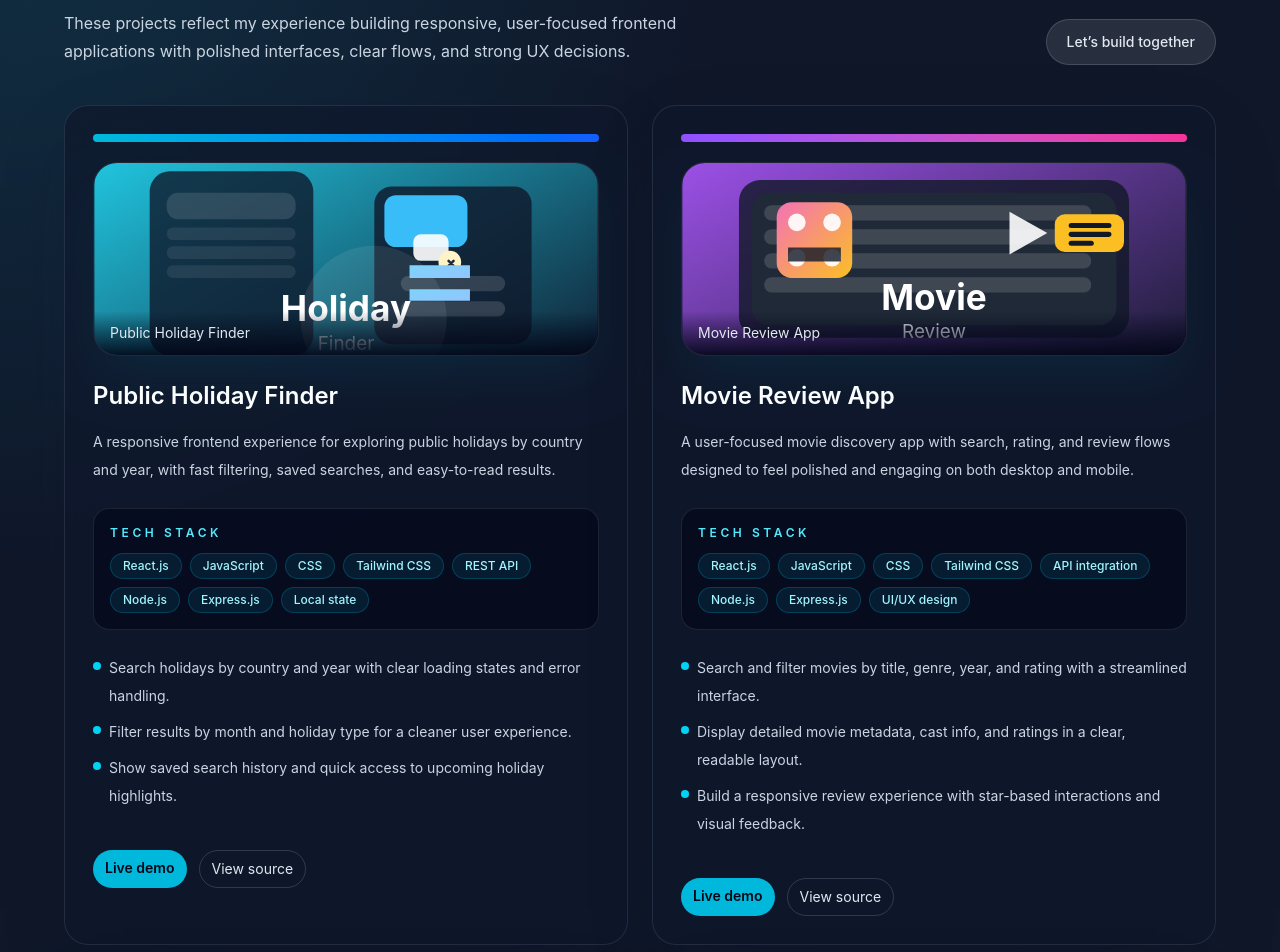
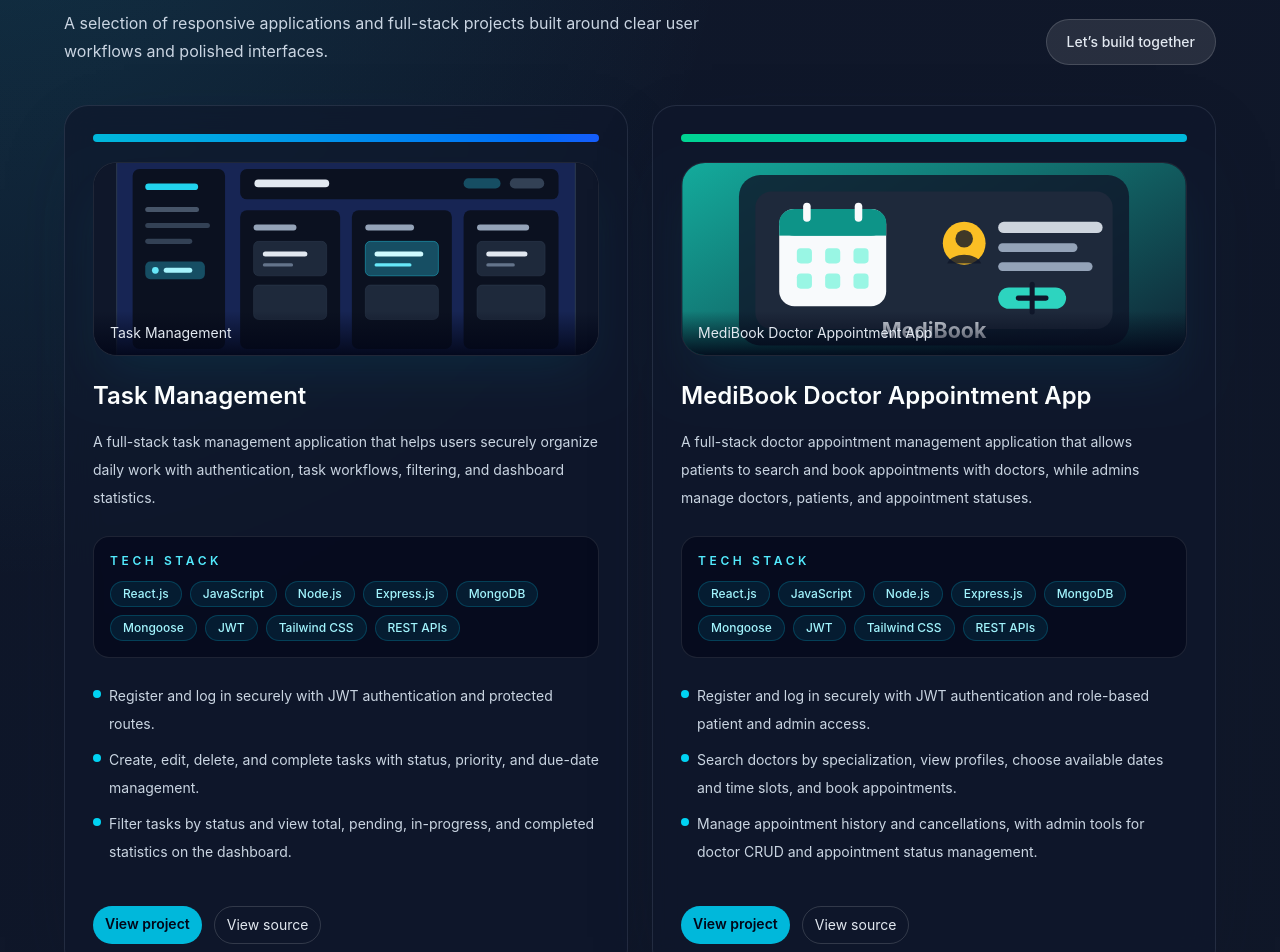
Before and after one commit to nelavaihema/PROTFOLIO, a React (Create React App) app in the folder client/: page / in a window 1280 px wide. Shown: the part 2320-3272 px from the top of the page. Built offline with nearby package versions, Linux system fonts and the light colour scheme.

Commit message:
changed project

```diff
--- a/client/src/components/Projects.js
+++ b/client/src/components/Projects.js
@@ -1,41 +1,41 @@
 import React from "react";
-import holidayImg from "../assets/project-holiday.svg";
-import movieImg from "../assets/project-movie.svg";
+import doctorImg from "../assets/project-doctor.svg";
+import taskImg from "../assets/project-task.svg";
 import recipeImg from "../assets/project-recipe.svg";
 import fitnessImg from "../assets/project-fitness.svg";
 
 const projects = [
   {
-    title: "Public Holiday Finder",
-    image: holidayImg,
+    title: "Task Management",
+    image: taskImg,
     description:
-      "A responsive frontend experience for exploring public holidays by country and year, with fast filtering, saved searches, and easy-to-read results.",
-    techStack: ["React.js", "JavaScript", "CSS", "Tailwind CSS", "REST API", "Node.js", "Express.js", "Local state"],
+      "A full-stack task management application that helps users securely organize daily work with authentication, task workflows, filtering, and dashboard statistics.",
+    techStack: ["React.js", "JavaScript", "Node.js", "Express.js", "MongoDB", "Mongoose", "JWT", "Tailwind CSS", "REST APIs"],
     highlights: [
-      "Search holidays by country and year with clear loading states and error handling.",
-      "Filter results by month and holiday type for a cleaner user experience.",
-      "Show saved search history and quick access to upcoming holiday highlights.",
+      "Register and log in securely with JWT authentication and protected routes.",
+      "Create, edit, delete, and complete tasks with status, priority, and due-date management.",
+      "Filter tasks by status and view total, pending, in-progress, and completed statistics on the dashboard.",
     ],
-    ctaLabel: "Live demo",
-    ctaHref: "https://public-holiday-finder.netlify.app/",
-    repoHref: "https://github.com/nelavaihema/mini-project",
+    ctaLabel: "View project",
+    ctaHref: "https://github.com/nelavaihema/Task-management",
+    repoHref: "https://github.com/nelavaihema/Task-management",
     accent: "from-cyan-500 to-blue-600",
   },
   {
-    title: "Movie Review App",
-    image: movieImg,
+    title: "MediBook Doctor Appointment App",
+    image: doctorImg,
     description:
-      "A user-focused movie discovery app with search, rating, and review flows designed to feel polished and engaging on both desktop and mobile.",
-    techStack: ["React.js", "JavaScript", "CSS", "Tailwind CSS", "API integration", "Node.js", "Express.js", "UI/UX design"],
+      "A full-stack doctor appointment management application that allows patients to search and book appointments with doctors, while admins manage doctors, patients, and appointment statuses.",
+    techStack: ["React.js", "JavaScript", "Node.js", "Express.js", "MongoDB", "Mongoose", "JWT", "Tailwind CSS", "REST APIs"],
     highlights: [
-      "Search and filter movies by title, genre, year, and rating with a streamlined interface.",
-      "Display detailed movie metadata, cast info, and ratings in a clear, readable layout.",
-      "Build a responsive review experience with star-based interactions and visual feedback.",
+      "Register and log in securely with JWT authentication and role-based patient and admin access.",
+      "Search doctors by specialization, view profiles, choose available dates and time slots, and book appointments.",
+      "Manage appointment history and cancellations, with admin tools for doctor CRUD and appointment status management.",
     ],
-    ctaLabel: "Live demo",
-    ctaHref: "https://movie-app-omdb-project.netlify.app/",
-    repoHref: "https://github.com/nelavaihema/Movie-react",
-    accent: "from-violet-500 to-pink-500",
+    ctaLabel: "View project",
+    ctaHref: "https://github.com/nelavaihema/doctor-appointment",
+    repoHref: "https://github.com/nelavaihema/doctor-appointment",
+    accent: "from-emerald-400 to-cyan-500",
   },
   {
     title: "Recipe App",
@@ -81,7 +81,7 @@ const Projects = () => {
             <p className="text-sm font-semibold uppercase tracking-[0.35em] text-cyan-300">Selected Work</p>
             <h2 className="mt-3 text-3xl font-semibold text-white sm:text-4xl">Frontend Projects</h2>
             <p className="mt-3 max-w-2xl text-base leading-7 text-slate-300">
-              These projects reflect my experience building responsive, user-focused frontend applications with polished interfaces, clear flows, and strong UX decisions.
+              A selection of responsive applications and full-stack projects built around clear user workflows and polished interfaces.
             </p>
           </div>
           <a href="#contact" className="inline-flex items-center justify-center rounded-full border border-white/15 bg-white/10 px-5 py-3 text-sm font-medium text-slate-200 transition hover:border-cyan-400 hover:text-cyan-300">
```
Also changed, not shown: client/public/resume.html (+3 -5 lines), client/src/assets/project-doctor.svg (added), client/src/assets/project-task.svg (added).
